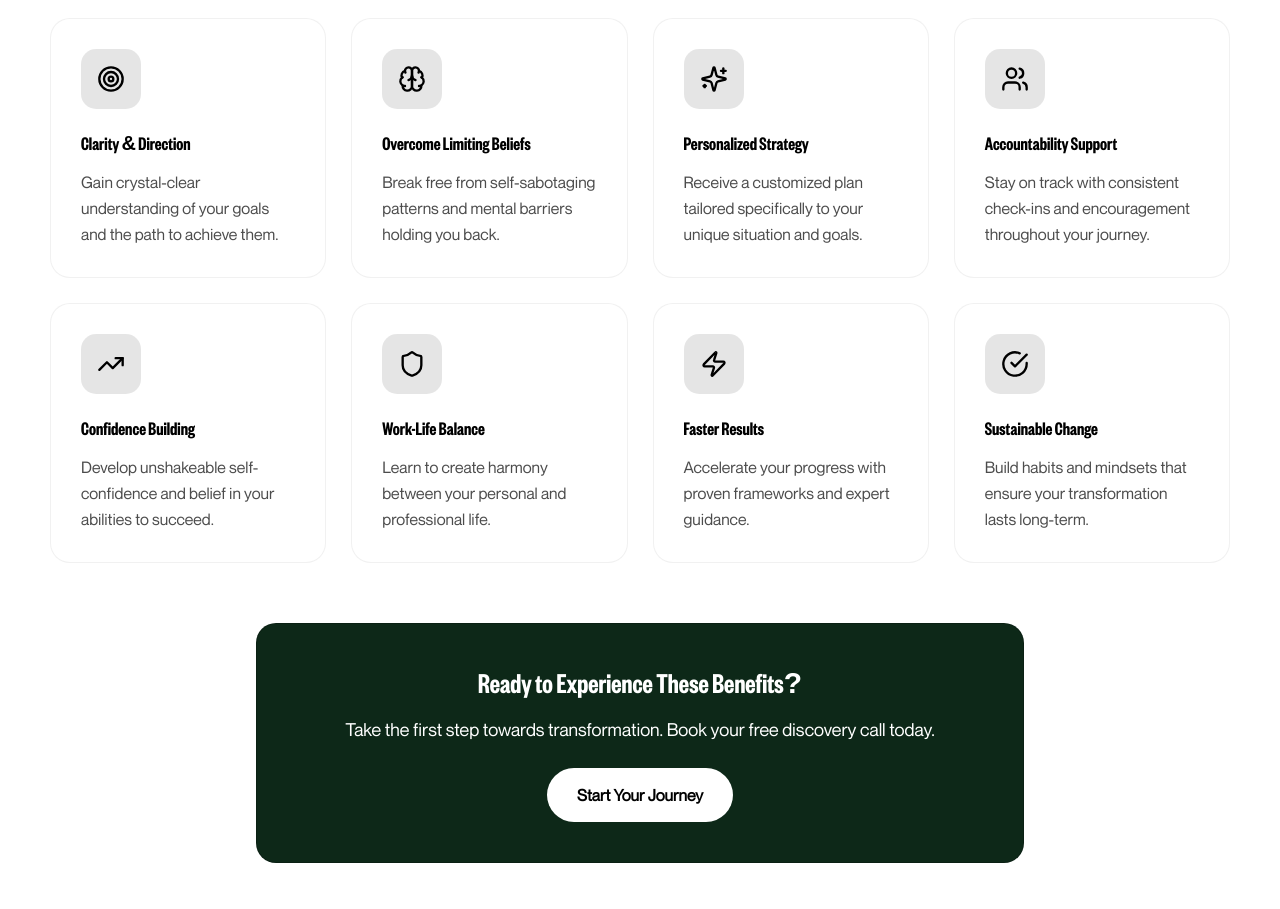
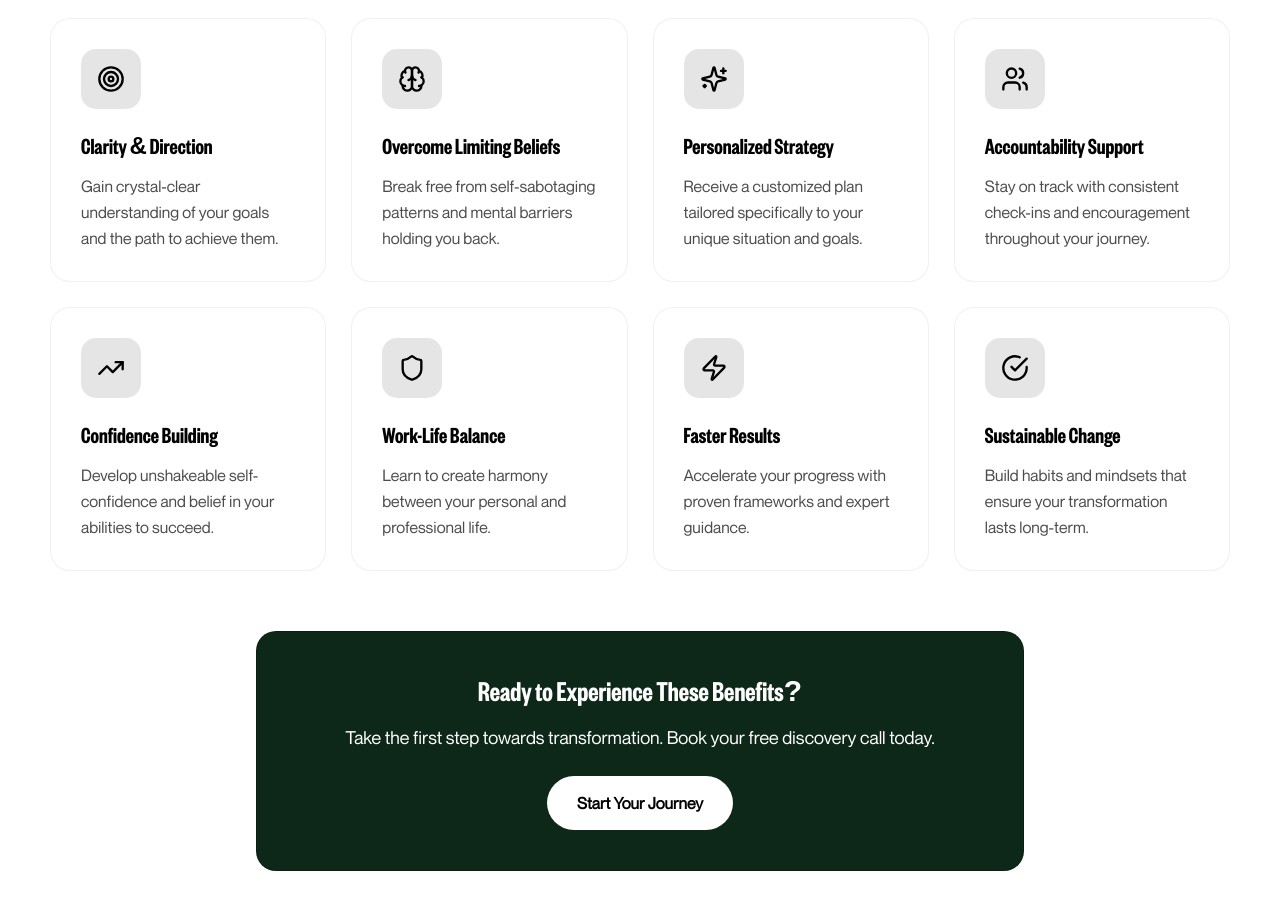
Before and after one commit to Hanorah/unusual-teajay, a Next.js app: page / in a window 1280 px wide. Shown: the part 2840-3749 px from the top of the page. Built offline with nearby package versions, Linux system fonts and the light colour scheme.

Commit message:
update hero section

```diff
--- a/container/home-page/Benefits.tsx
+++ b/container/home-page/Benefits.tsx
@@ -95,12 +95,12 @@ export default function Benefits() {
 							transition={{ duration: 0.5, delay: index * 0.1 }}
 							className="bg-white border border-[#21212110] rounded-[20px] p-[30px] sm:p-[25px] xm:p-[20px] hover:border-secondry/50 hover:shadow-lg transition-all duration-300 group"
 						>
-							<div className="w-[60px] h-[60px] sm:w-[50px] sm:h-[50px] xm:w-[50px] xm:h-[50px] flex items-center justify-center bg-secondry/10 rounded-[15px] mb-[20px] sm:mb-[15px] xm:mb-[15px] text-secondry group-hover:bg-secondry group-hover:text-background transition-all duration-300">
-								{benefit.icon}
-							</div>
-							<h3 className="text-xl sm:text-lg xm:text-base font-semibold font-FoundersGrotesk text-secondry mb-[12px] sm:mb-[10px] xm:mb-[8px]">
-								{benefit.title}
-							</h3>
+						<div className="w-[60px] h-[60px] sm:w-[50px] sm:h-[50px] xm:w-[50px] xm:h-[50px] flex items-center justify-center bg-secondry/10 rounded-[15px] mb-[20px] sm:mb-[15px] xm:mb-[15px] text-secondry group-hover:bg-secondry group-hover:text-background transition-all duration-300">
+							{benefit.icon}
+						</div>
+						<h3 className="text-2xl sm:text-xl xm:text-lg font-semibold font-FoundersGrotesk text-secondry mb-[12px] sm:mb-[10px] xm:mb-[8px]">
+							{benefit.title}
+						</h3>
 							<p className="text-base sm:text-sm xm:text-sm font-NeueMontreal text-secondry/70 leading-relaxed">
 								{benefit.description}
 							</p>
--- a/container/home-page/Hero.tsx
+++ b/container/home-page/Hero.tsx
@@ -93,7 +93,7 @@ export default function Hero() {
 											transition={{ duration: 0.6, delay: 0.4 }}
 											className="text-[72px] lg:text-[64px] md:text-[56px] sm:text-[48px] xm:text-[40px] font-semibold font-FoundersGrotesk text-[#212121] sm:text-white xm:text-white uppercase tracking-[0.05em] leading-[1.1]">
 											I THINK.
-											I CREATE.
+											I CREATE. <br />
 											I SHARE.
 										</motion.h2>
 										<motion.p
```
